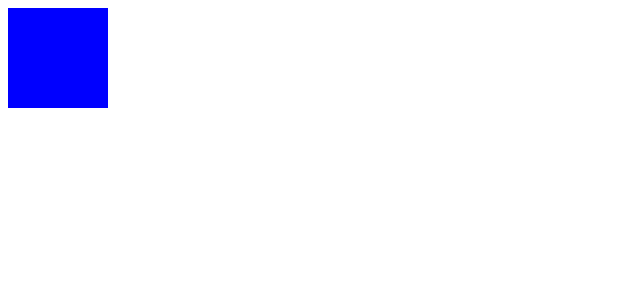
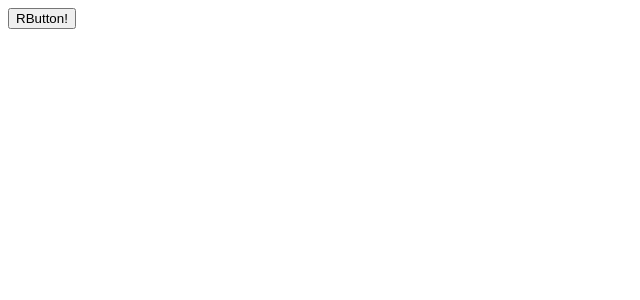
Before and after one commit to lucasmls/react-studies, a React (Create React App) app: page / in a window 1280 px wide. Shown: the top 300 px of the page, without its empty margins (0-640 px from the left). Built offline with nearby package versions, Linux system fonts and the light colour scheme; the HTML template or start-up script is replaced by a standard one.

Commit message:
Demonstração de uso da prop Children

```diff
--- a/src/App.js
+++ b/src/App.js
@@ -1,14 +1,16 @@
-import React, { Component } from 'react';
-import Square from './Square'
+import React, { Component } from 'react'
+import RButton from './RButton'
 
 class App extends Component {
   render() {
     return (
-      <div className="container" onClick={e => alert(`click`)}>
-        <Square />
+      <div className="container">
+        <RButton color="tomato">
+          <span>RButton</span>
+        </RButton>
       </div>
     );
   }
 }
 
-export default App;
+export default App
--- /dev/null
+++ b/src/RButton.js
@@ -0,0 +1,9 @@
+import React from 'react'
+
+const RButton = ({ children }) => {
+  return (
+    <button>{ children }!</button>
+  )
+}
+
+export default RButton
--- a/src/Square.js
+++ b/src/Square.js
@@ -16,4 +16,4 @@ Square.defaultProps = {
   color: 'blue'
 }
 
-export default Square;
+export default Square
```
